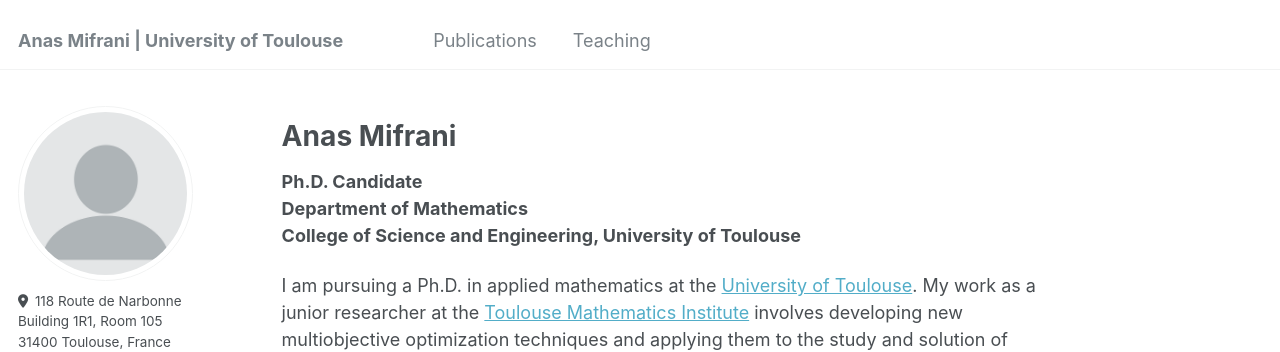
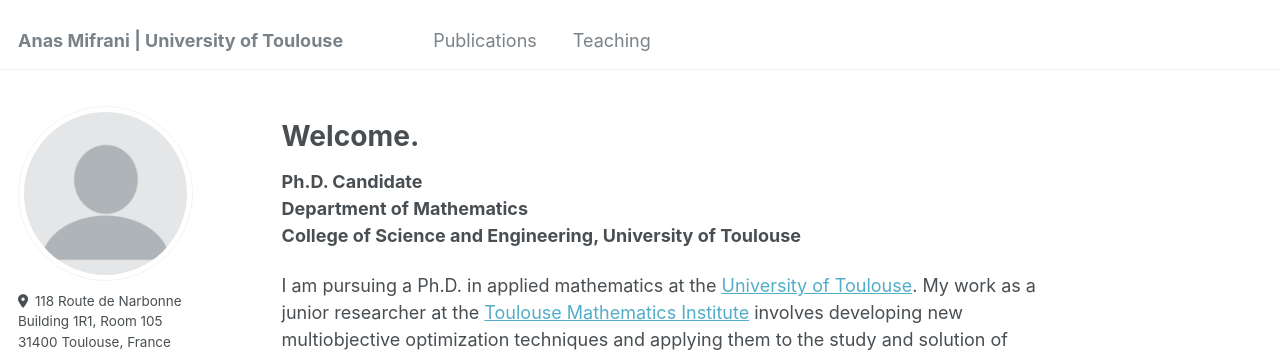
Before and after one commit to anmifrani/anmifrani.github.io, a Jekyll site: the page built from _pages/about.md, in a window 1280 px wide and 984 px high. Shown: the top 352 px of the window. Built offline with Jekyll 4.4.1, drawn with Linux system fonts in a browser that asks for light colours.

Commit message:
Update about.md

```diff
--- a/_pages/about.md
+++ b/_pages/about.md
@@ -7,7 +7,7 @@ redirect_from:
   - /about.html
 ---
 
-# Anas Mifrani
+# Welcome.
 <b>Ph.D. Candidate</b> <br>
 <b>Department of Mathematics</b> <br>
 <b>College of Science and Engineering, University of Toulouse</b> <br>
```
